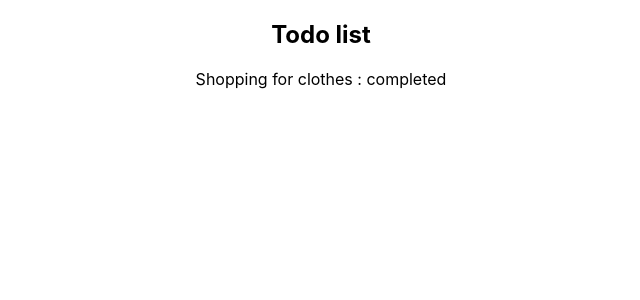
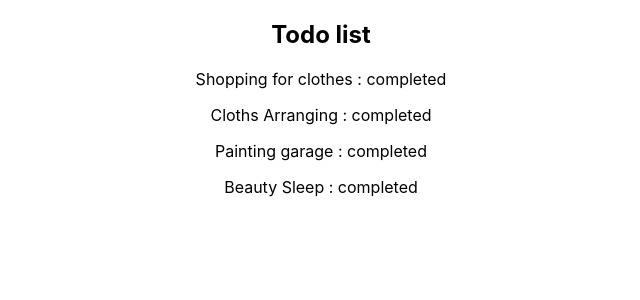
Before and after one commit to kencal20/dbc_reactproject1, a React (Create React App) app: page / in a window 1280 px wide. Shown: the top 300 px of the page, without its empty margins (319-959 px from the left). Built offline with nearby package versions, Linux system fonts and the light colour scheme.

Commit message:
rendering element variable in jsx

```diff
--- a/src/App.js
+++ b/src/App.js
@@ -35,8 +35,9 @@ function App() {
     }
   ]
 
-  let elements = todos.map((todoItem) => {
-    return <Item todo={todoItem.todo} />
+  let element = todos.map((todoItem) => {
+    return <Item todo={todoItem.todo}
+    status={todoItem.status} />
   }
   )
 
@@ -58,6 +59,9 @@ function App() {
         todo="Going on dinner Date"
         status={false}
       />
+      {
+        element
+      }
     </div>
 
 
```
